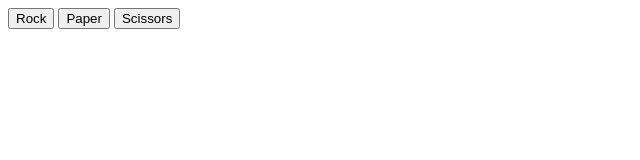
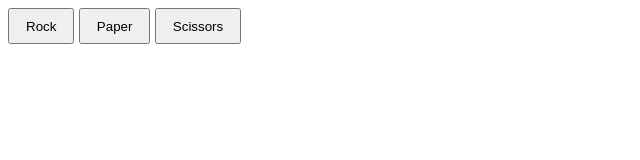
Before and after one commit to Halfonx/odin-rock-paper-scissors, a plain HTML site: page index.html in a window 1280 px wide. Shown: the whole page, without its empty margins (0-640 px from the left). Drawn offline with Linux system fonts and the light colour scheme.

Commit message:
Add some CSS for the buttons

```diff
--- a/styles.css
+++ b/styles.css
@@ -1,3 +1,21 @@
+:root {
+    margin: 0;
+    padding: 0;
+    box-sizing: border-box;
+}
+
+body {
+    width: 100%;
+    height: 100%;
+    font-family: 'Montserrat', sans-serif;
+}
+
 div {
     white-space: pre; /* Need this to break line in the template literal */
 }
+
+button {
+    height: 36px;
+    min-width: 64px;
+    padding: 8px 16px;
+}
```
